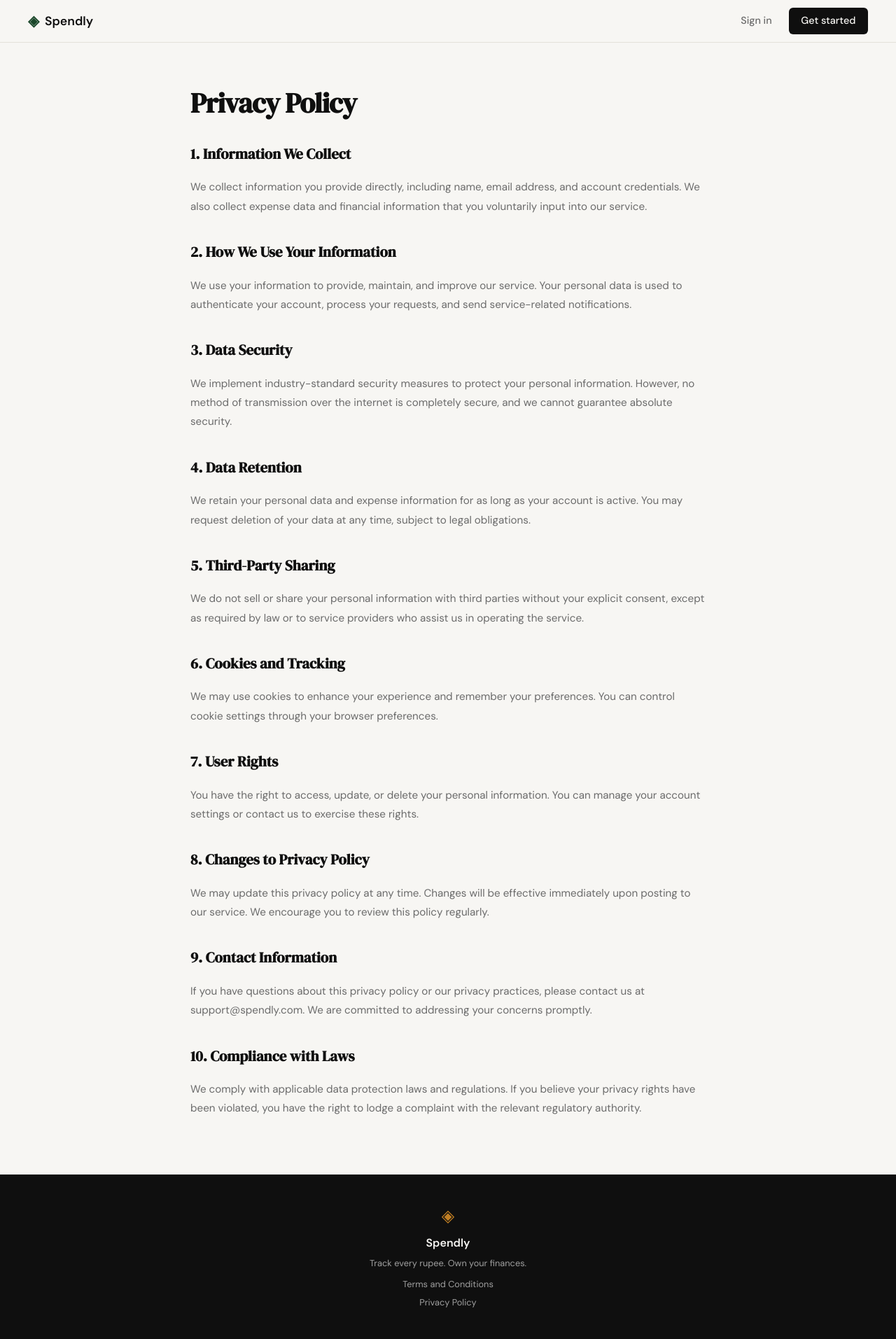
After one commit to Shankar-Cherla/spendly, a Flask app: page /privacy in a window 1280 px wide. The commit adds this page. Shown: the whole page at 70% size. Run offline with Flask 3, Linux system fonts and the light colour scheme.

Commit message:
added new route in landing page for privacy

```diff
--- a/app.py
+++ b/app.py
@@ -25,6 +25,11 @@ def login():
 @app.route("/terms")
 def terms():
     return render_template("terms.html")
+
+
+@app.route("/privacy")
+def privacy():
+    return render_template("privacy.html")
 
 
 # ------------------------------------------------------------------ #
--- a/templates/base.html
+++ b/templates/base.html
@@ -36,7 +36,7 @@
             <p class="footer-copy">Track every rupee. Own your finances.</p>
             <div class="footer-links">
                 <div><a href="{{ url_for('terms') }}" class="footer-copy">Terms and Conditions</a></div>
-                <div><a href="#" class="footer-copy">Privacy Policy</a></div>
+                <div><a href="{{ url_for('privacy') }}" class="footer-copy">Privacy Policy</a></div>
             </div>
         </div>
     </footer>
--- /dev/null
+++ b/templates/privacy.html
@@ -0,0 +1,43 @@
+{% extends "base.html" %}
+
+{% block title %}Privacy Policy — Spendly{% endblock %}
+
+{% block content %}
+
+<section style="padding: 4rem 2rem; max-width: 800px; margin: 0 auto;">
+    <h1 class="hero-title" style="font-size: 2.5rem; margin-bottom: 2rem;">Privacy Policy</h1>
+
+    <div style="color: var(--ink); line-height: 1.8; font-size: 0.95rem;">
+        <h2 style="font-family: var(--font-display); font-size: 1.3rem; color: var(--ink); margin-top: 2rem; margin-bottom: 1rem;">1. Information We Collect</h2>
+        <p style="margin-bottom: 1rem; color: var(--ink-muted);">We collect information you provide directly, including name, email address, and account credentials. We also collect expense data and financial information that you voluntarily input into our service.</p>
+
+        <h2 style="font-family: var(--font-display); font-size: 1.3rem; color: var(--ink); margin-top: 2rem; margin-bottom: 1rem;">2. How We Use Your Information</h2>
+        <p style="margin-bottom: 1rem; color: var(--ink-muted);">We use your information to provide, maintain, and improve our service. Your personal data is used to authenticate your account, process your requests, and send service-related notifications.</p>
+
+        <h2 style="font-family: var(--font-display); font-size: 1.3rem; color: var(--ink); margin-top: 2rem; margin-bottom: 1rem;">3. Data Security</h2>
+        <p style="margin-bottom: 1rem; color: var(--ink-muted);">We implement industry-standard security measures to protect your personal information. However, no method of transmission over the internet is completely secure, and we cannot guarantee absolute security.</p>
+
+        <h2 style="font-family: var(--font-display); font-size: 1.3rem; color: var(--ink); margin-top: 2rem; margin-bottom: 1rem;">4. Data Retention</h2>
+        <p style="margin-bottom: 1rem; color: var(--ink-muted);">We retain your personal data and expense information for as long as your account is active. You may request deletion of your data at any time, subject to legal obligations.</p>
+
+        <h2 style="font-family: var(--font-display); font-size: 1.3rem; color: var(--ink); margin-top: 2rem; margin-bottom: 1rem;">5. Third-Party Sharing</h2>
+        <p style="margin-bottom: 1rem; color: var(--ink-muted);">We do not sell or share your personal information with third parties without your explicit consent, except as required by law or to service providers who assist us in operating the service.</p>
+
+        <h2 style="font-family: var(--font-display); font-size: 1.3rem; color: var(--ink); margin-top: 2rem; margin-bottom: 1rem;">6. Cookies and Tracking</h2>
+        <p style="margin-bottom: 1rem; color: var(--ink-muted);">We may use cookies to enhance your experience and remember your preferences. You can control cookie settings through your browser preferences.</p>
+
+        <h2 style="font-family: var(--font-display); font-size: 1.3rem; color: var(--ink); margin-top: 2rem; margin-bottom: 1rem;">7. User Rights</h2>
+        <p style="margin-bottom: 1rem; color: var(--ink-muted);">You have the right to access, update, or delete your personal information. You can manage your account settings or contact us to exercise these rights.</p>
+
+        <h2 style="font-family: var(--font-display); font-size: 1.3rem; color: var(--ink); margin-top: 2rem; margin-bottom: 1rem;">8. Changes to Privacy Policy</h2>
+        <p style="margin-bottom: 1rem; color: var(--ink-muted);">We may update this privacy policy at any time. Changes will be effective immediately upon posting to our service. We encourage you to review this policy regularly.</p>
+
+        <h2 style="font-family: var(--font-display); font-size: 1.3rem; color: var(--ink); margin-top: 2rem; margin-bottom: 1rem;">9. Contact Information</h2>
+        <p style="margin-bottom: 1rem; color: var(--ink-muted);">If you have questions about this privacy policy or our privacy practices, please contact us at support@spendly.com. We are committed to addressing your concerns promptly.</p>
+
+        <h2 style="font-family: var(--font-display); font-size: 1.3rem; color: var(--ink); margin-top: 2rem; margin-bottom: 1rem;">10. Compliance with Laws</h2>
+        <p style="margin-bottom: 1rem; color: var(--ink-muted);">We comply with applicable data protection laws and regulations. If you believe your privacy rights have been violated, you have the right to lodge a complaint with the relevant regulatory authority.</p>
+    </div>
+</section>
+
+{% endblock %}
```
